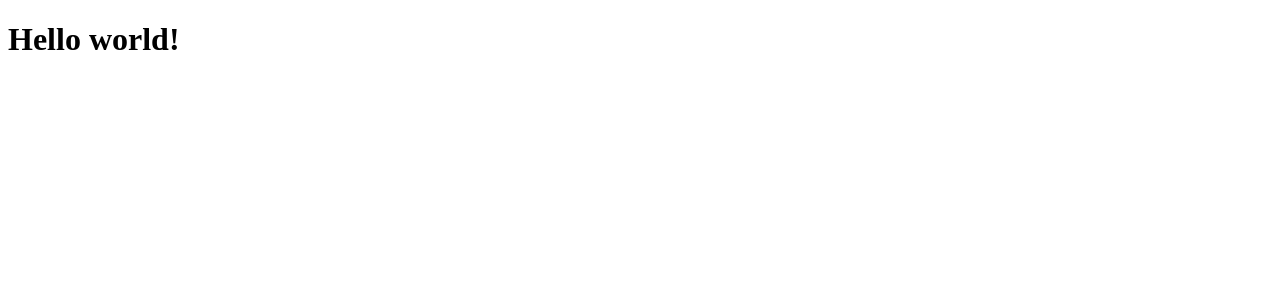
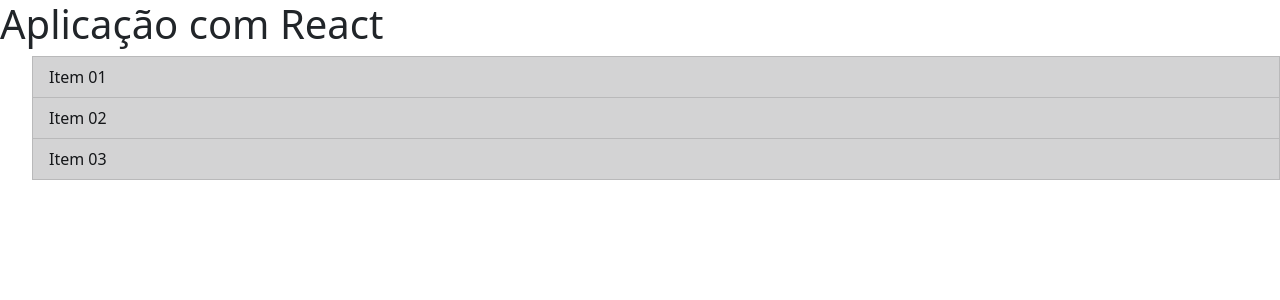
Before and after one commit to Wanderson-A-Timoteo/My-Reactjs-Studies, a React (Create React App) app in the folder react-dio/: page / in a window 1280 px wide. Shown: the top 300 px of the page. Built offline with nearby package versions, Linux system fonts and the light colour scheme.

Commit message:
iniciado o desenvolvimento do componente Item

```diff
--- a/react-dio/public/index.html
+++ b/react-dio/public/index.html
@@ -2,10 +2,21 @@
 <html lang="en">
     <head>
         <meta charset="utf-8" />
+        <link
+            href="https://cdn.jsdelivr.net/npm/bootstrap@5.1.3/dist/css/bootstrap.min.css"
+            rel="stylesheet"
+            integrity="sha384-1BmE4kWBq78iYhFldvKuhfTAU6auU8tT94WrHftjDbrCEXSU1oBoqyl2QvZ6jIW3"
+            crossorigin="anonymous"
+        />
         <title>Componente em React | DIO</title>
     </head>
     <body>
         <noscript>You need to enable JavaScript to run this app.</noscript>
         <div id="root"></div>
+        <script
+            src="https://cdn.jsdelivr.net/npm/bootstrap@5.1.3/dist/js/bootstrap.bundle.min.js"
+            integrity="sha384-ka7Sk0Gln4gmtz2MlQnikT1wXgYsOg+OMhuP+IlRH9sENBO0LRn5q+8nbTov4+1p"
+            crossorigin="anonymous"
+        ></script>
     </body>
 </html>
--- a/react-dio/src/App.js
+++ b/react-dio/src/App.js
@@ -1,5 +1,30 @@
 const App = () => {
-    return <h1>Hello world!</h1>
+    return (
+        <>
+            <h1>Aplicação com React</h1>
+            <ul>
+                <a
+                    href="/"
+                    className="list-group-item list-group-item-action list-group-item-dark"
+                >
+                    Item 01
+                </a>
+
+                <a
+                    href="/"
+                    className="list-group-item list-group-item-action list-group-item-dark"
+                >
+                    Item 02
+                </a>
+                <a
+                    href="/"
+                    className="list-group-item list-group-item-action list-group-item-dark"
+                >
+                    Item 03
+                </a>
+            </ul>
+        </>
+    )
 }
 
 export default App
```
Also changed, not shown: react-dio/src/components/Item/index.js (added, +12 -0 lines).
